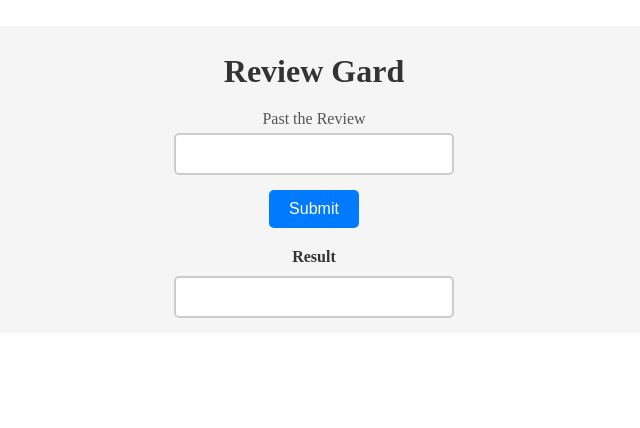
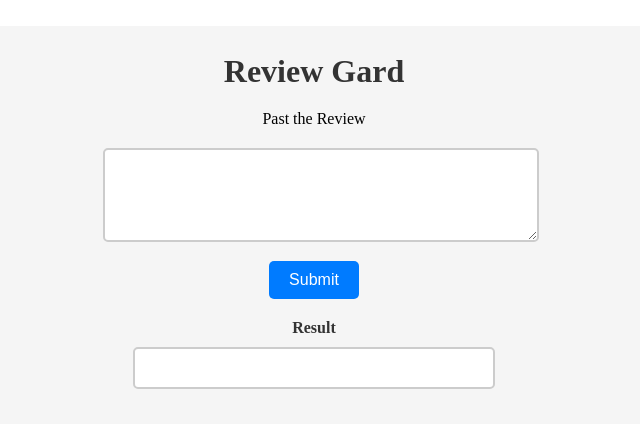
Before and after one commit to sachithrakalani/Final_Year_Project, a React (Vite) app: page / in a window 1280 px wide. Shown: the part 114-542 px from the top of the page, without its empty margins (326-966 px from the left). Built offline with nearby package versions, Linux system fonts and the light colour scheme.

Commit message:
Changed input field to textarea

```diff
--- a/src/component/ReviewHomePage.jsx
+++ b/src/component/ReviewHomePage.jsx
@@ -6,11 +6,15 @@ export default function ReviewHomePage() {
       <div className={style.main}>
         <center>
           <h2 className={style.title}>Review Gard</h2>
-          <label htmlFor="text">Past the Review</label>
-          <input></input>
-          <button className={style.button}>Submit</button>
-          <lable className={style.resultlable}>Result</lable>
-          <input className={style.resultinputfield}></input>
+          <form>
+            <label htmlFor="text" className={style.reviewlable}>Past the Review</label>
+            <textarea id="review" className={style.reviewtextfield}></textarea>
+            <button className={style.button}>Submit</button>
+            <label htmlFor="result" className={style.resultlable}>
+              Result
+            </label>
+            <input id="result" className={style.resultinputfield} readOnly />
+          </form>
         </center>
       </div>
     </div>
--- a/src/component/reviewhomepage.module.css
+++ b/src/component/reviewhomepage.module.css
@@ -13,22 +13,28 @@
   margin-bottom: 20px;
 }
 
-label {
+.label {
   display: block;
   font-size: 1rem;
   margin: 10px 0 5px;
   color: #555;
 }
 
-input {
-  width: 80%;
-  max-width: 400px;
-  padding: 10px;
+.reviewlable {
+  margin-bottom: 15px;
+}
+
+.reviewtextfield {
+  width: 100%;
+  max-width: 1200px;
+  height: 80px;
+  padding: 5px;
   border: 2px solid #ccc;
   border-radius: 5px;
   font-size: 1rem;
   outline: none;
   margin-bottom: 15px;
+  margin-top: 20px;
 }
 
 input:focus {
@@ -64,7 +70,9 @@ input:focus {
   max-width: 400px;
   padding: 10px;
   border-radius: 5px;
+  border: 2px solid #ccc;
   font-size: 1rem;
   outline: none;
   margin-top: 10px;
+  margin-bottom: 35px;
 }
```
